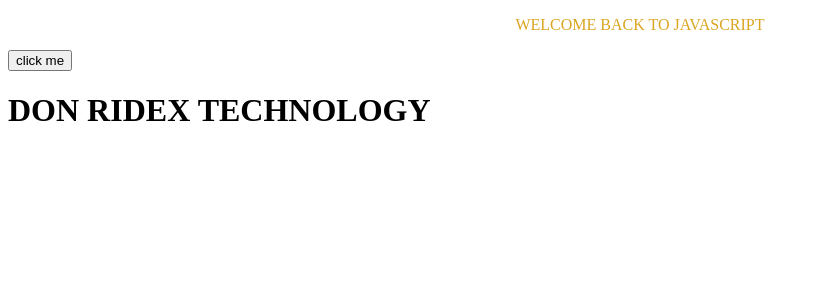
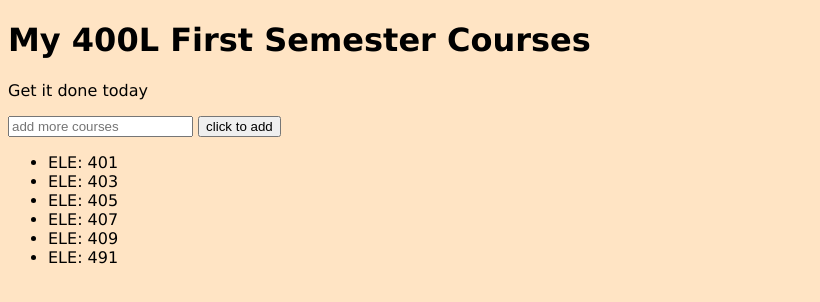
Before and after one commit to Don-Ridex/My-courses-, a plain HTML site: page index.html in a window 1280 px wide. Shown: the whole page, without its empty margins (0-820 px from the left). Drawn offline with Linux system fonts and the light colour scheme.

Commit message:
mycourses commit

```diff
--- a/index.html
+++ b/index.html
@@ -8,10 +8,21 @@
     <title>welcome back</title>
 </head>
 <body>
-
-    <p id="ridex">welcome back to javascript</p>
-<button>click me</button>
-
+    <!--<div class="container">
+    <buttton id="button">Click me</buttton>
+</div>-->
+<h1>My 400L First Semester Courses</h1>
+<p id="first">Get it done today</p>
+<input type="text" id="userinput" placeholder="add more courses">
+ <button id="enter">click to add</button>
+ <ul>
+    <li>ELE: 401</li>
+    <li>ELE: 403</li>
+    <li>ELE: 405</li>
+    <li>ELE: 407</li>
+    <li>ELE: 409</li>
+    <li>ELE: 491</li>
+ </ul>
 <script src="ridex.js"></script>
 </body>
 </html>
--- a/ridex.js
+++ b/ridex.js
@@ -1,37 +1,9 @@
-var ridex =document.createElement('h1')
-ridex.textContent='DON RIDEX TECHNOLOGY'
-document.body.appendChild(ridex)
+var button = document.getElementById("enter");
+var input = document.getElementById("userinput");
+var ul = document.querySelector("ul")
 
-var personArr =[
-    {
-        "personId" : 123,
-        "name" : "john",
-        "city" : "cameroun",
-        "phoneNo" : "08083919800"
-    },
-    {
-    "personId": 1234,
-        "name": "john doe",
-        "city" : "cameroun",
-        "phoneNo" : "08083919800"
-    },
-    {
-    "personId" : 123,
-        "name" : "john",        "phoneNo" : "08083919800"
-},
-{
-        "personId" : 123,
-        "name" : "john",
-        "city" : "cameroun",
-        "phoneNo" : "08083919800",
-rrr}
-];
-console.table(personArr, ['name', 'personId', 'city']);
- var caseOtv = 'have you done your assignment??';
-
-
- var mannyblack= ['dog', 'cat', 'bird', 'cock', 'horse', 'cow']
- mannyblack.push('fish', 'meat')
-var city= prompt('enter your city of choice')
-city = city.toUpperCase();
-Element.toUpperCase();
+button.addEventListener("click", () =>{
+    var li = document.createElement("li");
+    li.appendChild(document.createTextNode(input.value));
+    ul.appendChild(li)
+})
--- a/style.css
+++ b/style.css
@@ -1,9 +1,24 @@
-#ridex{
-    color: goldenrod;
-    text-transform: uppercase;
-    text-align: center;
+*{
+    box-sizing: border-box;
 }
-p{
-    text-align: center;
+body{
+    font-family: Verdana, Geneva, Tahoma, sans-serif;
+    background-color: bisque;
+}
 
+.container{
+    display: flex;
+    justify-content: center;
+    align-items: center;
+    box-shadow: 2px 5px 10px;
+    height: 100vh;
+    width: 100vw;
+    max-width: 700px;
+    background: #2e3c41;
 }
+#button{
+    color:green;
+    border: 2px solid goldenrod;
+    padding: 10px 5px 10px 5px;
+    border-radius: 5px;
+}
```
